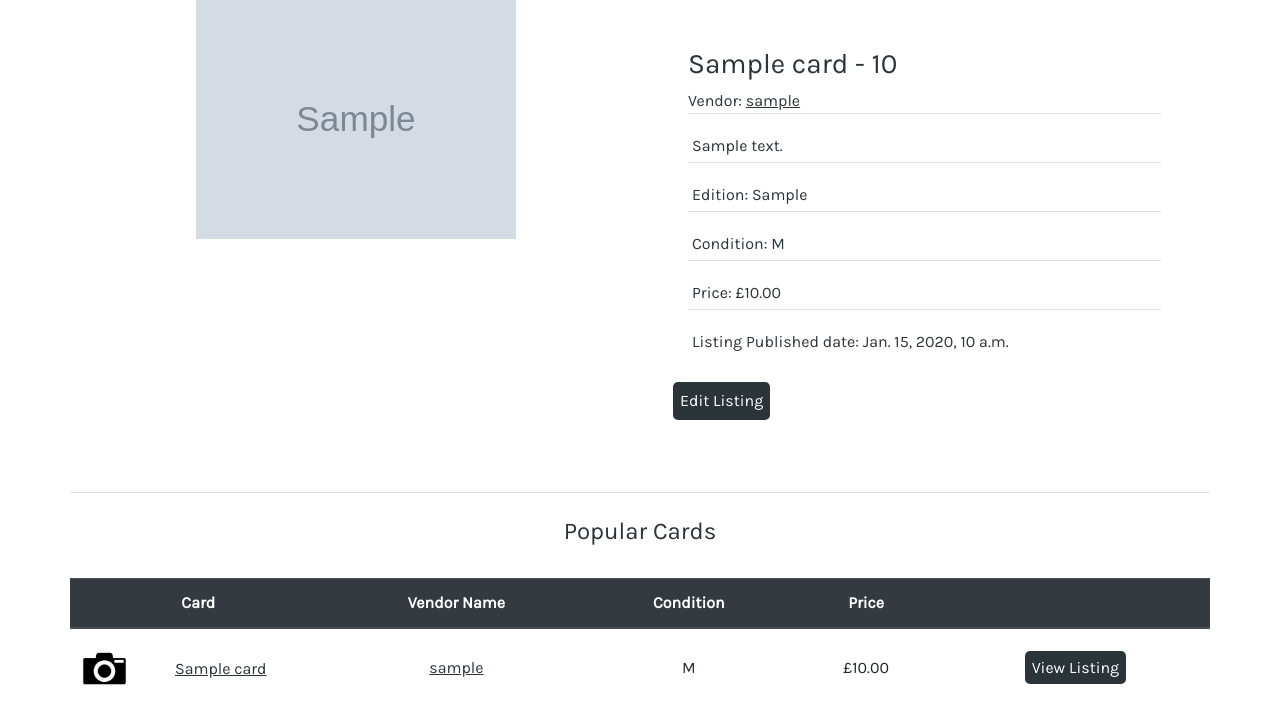
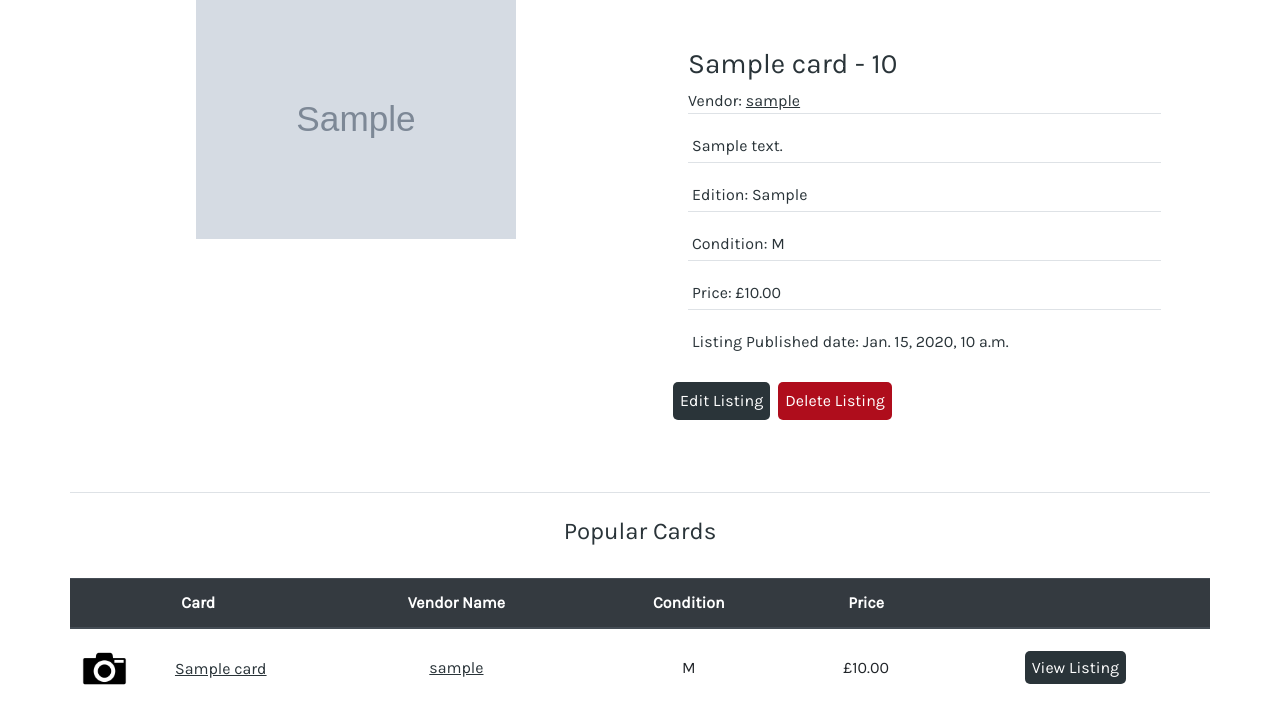
Before and after one commit to DanielJMaia/magic-market-project, a Django app: template accounts/templates/user_profile.html in a window 1280 px wide. Shown: the part 410-1117 px from the top of the page. Run offline with Django 3.2, Linux system fonts and the light colour scheme; the template is opened without the code that fills it: values that come from a table or form of the project are taken from there, others are empty; a user stored in the database is signed in; tables that the repository leaves empty hold one stand-in row (values such as "Sample post"); grey boxes marked "Sample" are stand-in pictures; some libraries are stand-ins or nearby versions.

Commit message:
added delete listing button to user profile carousel

```diff
--- a/accounts/templates/user_profile.html
+++ b/accounts/templates/user_profile.html
@@ -73,8 +73,9 @@
 									</form>
 									{% endif %}
                                     {% if user == card.user %}
-				                        <a href="{% url 'edit_card' card.id %}" class="button-effect nobreak">Edit Listing</a>
-				                    {% endif %}
+				                        <a href="{% url 'edit_card' card.id %}" class="button-effect nobreak mr-2">Edit Listing</a>
+				                        <a href="{% url 'delete_listing' card.id %}" class="button-effect red nobreak" onclick="return confirm('Are you sure you want to delete this item?');">Delete Listing</a>
+                                    {% endif %}
 								</div>
 							</div>
 						</div>
@@ -111,8 +112,9 @@
 										</div>
 									</form>
 									{% elif user == card.user %}
-				                        <a href="{% url 'edit_card' card.id %}" class="button-effect nobreak">Edit Listing</a>
-									{% endif %}
+				                        <a href="{% url 'edit_card' card.id %}" class="button-effect nobreak mr-2">Edit Listing</a>
+                                        <a href="{% url 'delete_listing' card.id %}" class="button-effect red nobreak" onclick="return confirm('Are you sure you want to delete this item?');">Delete Listing</a>
+                                    {% endif %}
 								</div>
 							</div>
 						</div>
--- a/accounts/urls.py
+++ b/accounts/urls.py
@@ -1,4 +1,4 @@
-from django.conf.urls import url
+from django.conf.urls import url, include
 from .views import login, logout, register, view_user, view_profile, view_all_user_cards, view_history
 
 urlpatterns = [
@@ -8,5 +8,5 @@ urlpatterns = [
     url(r'^user/$', view_user, name="view_user"),
     url(r'^user/history/$', view_history, name="view_history"),
     url(r'^profile/(?P<pk>\d+)/$', view_profile, name="view_profile"),
-    url(r'^(?P<pk>\d+)/all/$', view_all_user_cards, name="view_all_user_cards"),
+    url(r'^(?P<pk>\d+)/all/$', view_all_user_cards, name="view_all_user_cards")
 ]
--- a/accounts/views.py
+++ b/accounts/views.py
@@ -71,6 +71,7 @@ def register(request):
     return render(request, 'register.html', {
         "registration_form": RegistrationForm})
 
+
 @login_required
 def view_user(request):
     """This retrieves the user from the database and redirects to their profile page"""
```
Also changed, not shown: accounts/templates/edit_profile.html (added, +20 -0 lines), accounts/url_reset.py (deleted, +0 -10 lines).
